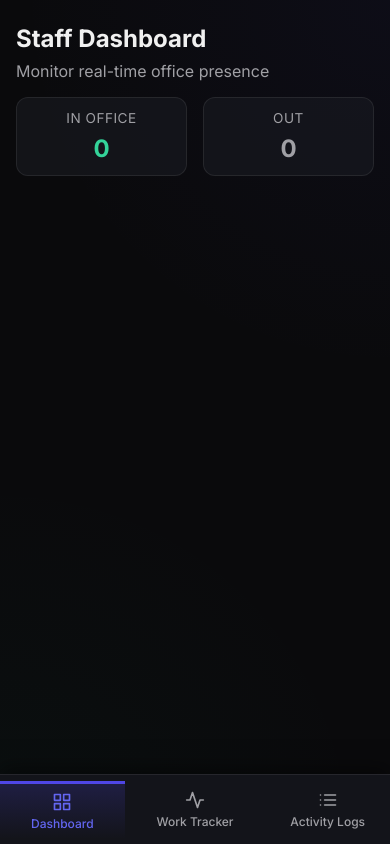
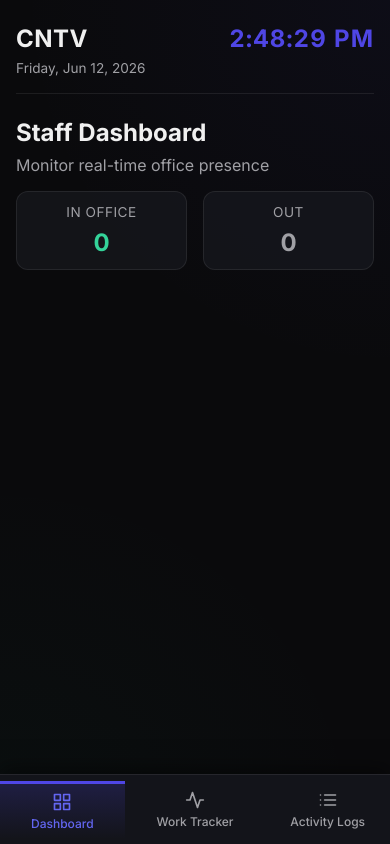
Before and after one commit to hanishmhd808-png/my-pc, a plain HTML site: page index.html in a window 390 px wide. Drawn offline with Linux system fonts and the light colour scheme; no server answers.

Commit message:
Added global date and time header for mobile visibility

```diff
--- a/app.js
+++ b/app.js
@@ -93,8 +93,20 @@ if (!trackerLogs[getTodayString()]) {
 // --- Clock Widget ---
 function updateClock() {
     const now = new Date();
-    document.getElementById('current-time').textContent = now.toLocaleTimeString('en-US', { hour12: false });
-    document.getElementById('current-date').textContent = now.toLocaleDateString('en-US', { weekday: 'long', year: 'numeric', month: 'short', day: 'numeric' });
+    const timeString = now.toLocaleTimeString('en-US', { hour12: true });
+    const dateString = now.toLocaleDateString('en-US', { weekday: 'long', year: 'numeric', month: 'short', day: 'numeric' });
+
+    // Desktop sidebar clock
+    const cTime = document.getElementById('current-time');
+    const cDate = document.getElementById('current-date');
+    if (cTime) cTime.textContent = timeString;
+    if (cDate) cDate.textContent = dateString;
+
+    // Mobile/Global header clock
+    const tTime = document.getElementById('top-time');
+    const tDate = document.getElementById('top-date');
+    if (tTime) tTime.textContent = timeString;
+    if (tDate) tDate.textContent = dateString;
 }
 setInterval(updateClock, 1000);
 updateClock();
--- a/index.html
+++ b/index.html
@@ -43,6 +43,17 @@
 
         <!-- Main Content Area -->
         <main class="main-content">
+            <!-- Global Header with Time (Visible on mobile) -->
+            <div class="global-header" style="display: flex; justify-content: space-between; align-items: flex-start; margin-bottom: 24px; padding-bottom: 16px; border-bottom: 1px solid var(--border-color);">
+                <div>
+                    <h1 style="font-size: 1.5rem; color: var(--text-primary); margin-bottom: 4px; letter-spacing: 0.5px;">CNTV</h1>
+                    <span id="top-date" style="font-size: 0.85rem; color: var(--text-secondary);">Jan 1, 2024</span>
+                </div>
+                <div style="text-align: right;">
+                    <div id="top-time" style="font-size: 1.5rem; font-weight: 700; color: var(--accent-primary); font-variant-numeric: tabular-nums; letter-spacing: 1px;">00:00:00</div>
+                </div>
+            </div>
+
             <!-- Dashboard View -->
             <section id="dashboard" class="view-section active">
                 <header class="section-header">
```
